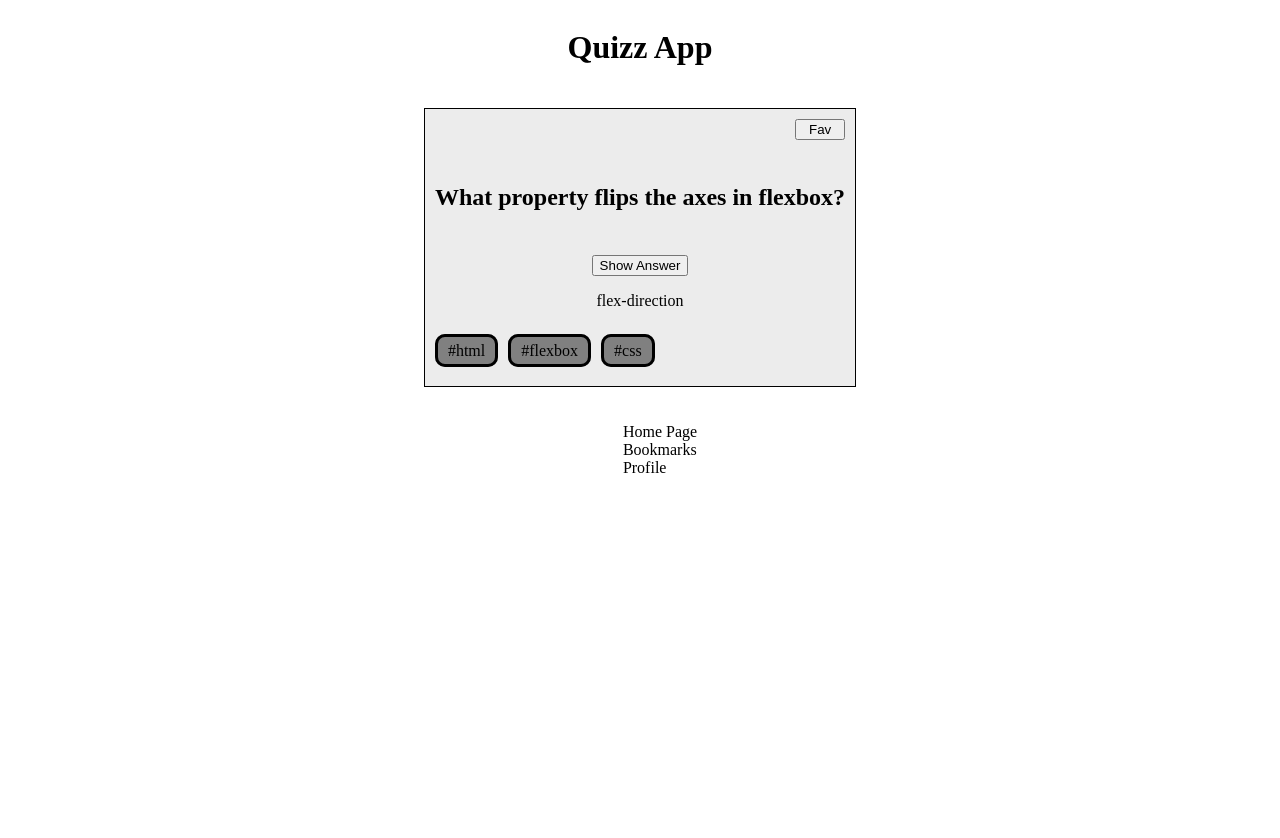
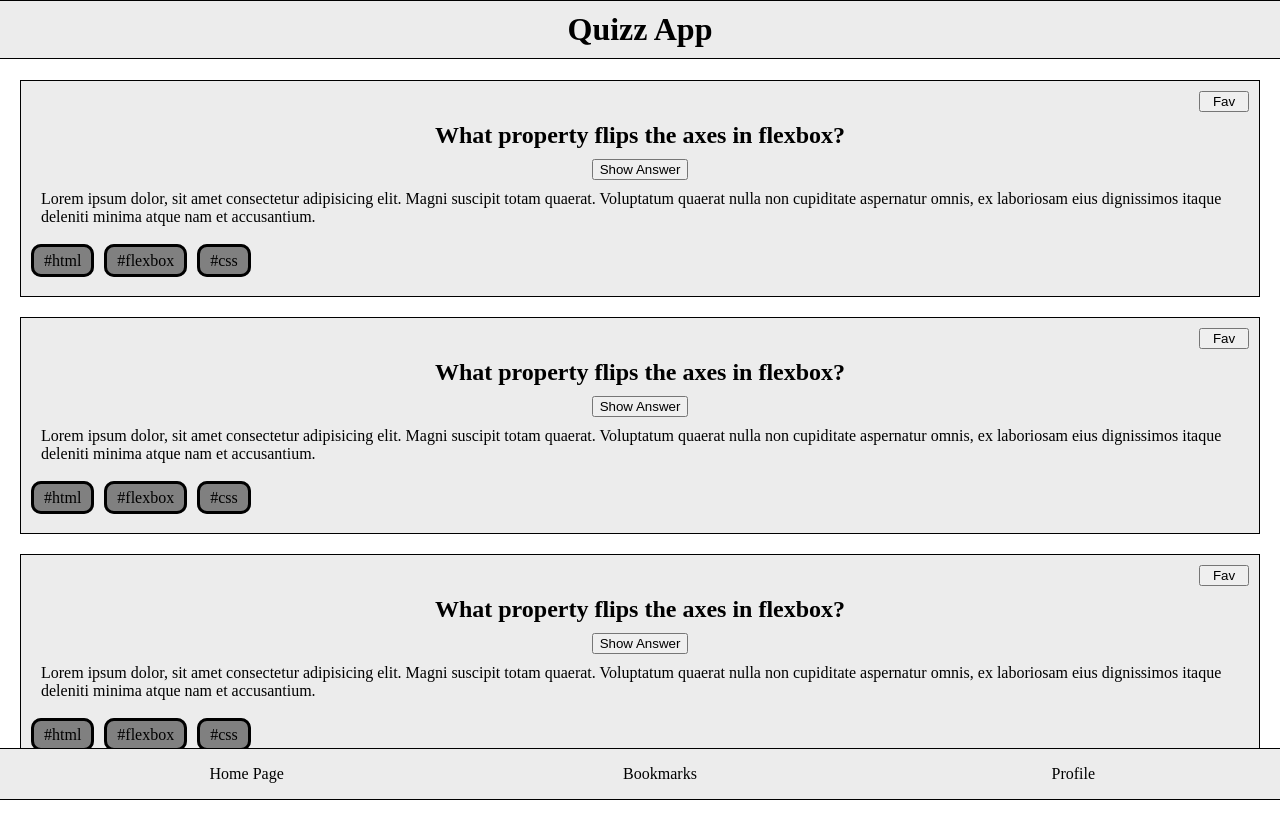
Before and after one commit to luederb/QuizApp, a plain HTML site: page index.html in a window 1280 px wide. Before the commit the page ends 800 px from the top, so only its background shows below. Drawn offline with Linux system fonts and the light colour scheme.

Commit message:
design header and main almost ready

```diff
--- a/css/styles.css
+++ b/css/styles.css
@@ -1,11 +1,37 @@
+html {
+  height: 500px;
+}
 body {
+  margin: 0px;
   display: grid;
   justify-items: center;
+  grid-template-columns: none;
+  grid-template-rows: 1fr 1fr 1fr;
+  height: 500px;
+  position: relative;
+  /* position: static; */
+}
+header {
+  grid-row: 1;
+  text-align: center;
+  background: rgb(236, 236, 236);
+  border: solid;
+  border-width: 0.5px;
+  width: 100%;
+  margin: 0px 20px 0px 20px;
+  padding: 10px;
+  position: fixed;
+  top: 0px;
+  z-index: 1;
+}
+main {
+  grid-row: 2;
+  padding: 0px 0px 110px;
 }
 h1 {
   color: black;
+  margin: 0px;
 }
-
 .question-card {
   background: rgb(236, 236, 236);
   border: solid;
@@ -14,7 +40,9 @@ h1 {
   padding: 10px;
   display: grid;
   grid-template-columns: none;
-  grid-template-rows: minmax(auto) 1fr 30% 30% 20% 1fr;
+  grid-template-rows: minmax(auto) 1fr 1fr 1fr 1fr 1fr;
+  position: relative;
+  top: 60px;
 }
 .bookmark-button {
   grid-row: 1;
@@ -25,6 +53,10 @@ h1 {
   text-align: center;
   grid-row: 2;
   place-self: center;
+  margin: 10px;
+}
+.question p {
+  margin: 0px;
 }
 .answer-button {
   grid-row: 3;
@@ -34,6 +66,10 @@ h1 {
 .answer {
   grid-row: 4;
   justify-self: center;
+  margin: 10px;
+}
+.answer p {
+  margin: 0px;
 }
 #category-nav {
   grid-row: 5;
@@ -44,6 +80,7 @@ h1 {
   padding: 0px;
   display: flex;
   gap: 10px;
+  justify-content: space-evenly;
 }
 .category-tags a {
   color: black;
@@ -59,7 +96,25 @@ h1 {
   border-color: rgb(95, 95, 141);
   color: orange;
 }
-.nav-items {
+footer {
+  grid-row: 3;
+  width: 100%;
+  background: rgb(236, 236, 236);
+  border: solid;
+  border-width: 0.5px;
+  margin: 0px;
+  padding: 0px;
+  position: fixed;
+  bottom: 0px;
+  z-index: 1;
+}
+#nav-items {
+}
+#nav-items ul {
+  list-style: none;
   display: grid;
-  list-style: none;
+  grid-template-rows: none;
+  grid-template-columns: 1fr 1fr 1fr;
+  justify-content: space-evenly;
+  text-align: center;
 }
--- a/index.html
+++ b/index.html
@@ -21,7 +21,96 @@
         </h2>
         <button class="answer-button" type="button">Show Answer</button>
         <section class="answer">
-          <p>flex-direction</p>
+          <p>
+            Lorem ipsum dolor, sit amet consectetur adipisicing elit. Magni
+            suscipit totam quaerat. Voluptatum quaerat nulla non cupiditate
+            aspernatur omnis, ex laboriosam eius dignissimos itaque deleniti
+            minima atque nam et accusantium.
+          </p>
+        </section>
+        <nav id="category-nav">
+          <ul class="category-tags">
+            <li class="tags">
+              <a
+                href="https://developer.mozilla.org/en-US/docs/Web/HTML/Element"
+                target="_blank"
+                >#html</a
+              >
+            </li>
+            <li class="tags">
+              <a
+                href="https://developer.mozilla.org/en-US/docs/Learn/CSS/CSS_layout/Flexbox"
+                target="_blank"
+                >#flexbox</a
+              >
+            </li>
+            <li class="tags">
+              <a
+                href="https://developer.mozilla.org/en-US/docs/Web/CSS/Reference"
+                target="_blank"
+                >#css</a
+              >
+            </li>
+          </ul>
+        </nav>
+      </section>
+      <section class="question-card">
+        <button type="button" class="bookmark-button" name="bookmark">
+          Fav
+        </button>
+        <h2 class="question">
+          <p>What property flips the axes in flexbox?</p>
+        </h2>
+        <button class="answer-button" type="button">Show Answer</button>
+        <section class="answer">
+          <p>
+            Lorem ipsum dolor, sit amet consectetur adipisicing elit. Magni
+            suscipit totam quaerat. Voluptatum quaerat nulla non cupiditate
+            aspernatur omnis, ex laboriosam eius dignissimos itaque deleniti
+            minima atque nam et accusantium.
+          </p>
+        </section>
+        <nav id="category-nav">
+          <ul class="category-tags">
+            <li class="tags">
+              <a
+                href="https://developer.mozilla.org/en-US/docs/Web/HTML/Element"
+                target="_blank"
+                >#html</a
+              >
+            </li>
+            <li class="tags">
+              <a
+                href="https://developer.mozilla.org/en-US/docs/Learn/CSS/CSS_layout/Flexbox"
+                target="_blank"
+                >#flexbox</a
+              >
+            </li>
+            <li class="tags">
+              <a
+                href="https://developer.mozilla.org/en-US/docs/Web/CSS/Reference"
+                target="_blank"
+                >#css</a
+              >
+            </li>
+          </ul>
+        </nav>
+      </section>
+      <section class="question-card">
+        <button type="button" class="bookmark-button" name="bookmark">
+          Fav
+        </button>
+        <h2 class="question">
+          <p>What property flips the axes in flexbox?</p>
+        </h2>
+        <button class="answer-button" type="button">Show Answer</button>
+        <section class="answer">
+          <p>
+            Lorem ipsum dolor, sit amet consectetur adipisicing elit. Magni
+            suscipit totam quaerat. Voluptatum quaerat nulla non cupiditate
+            aspernatur omnis, ex laboriosam eius dignissimos itaque deleniti
+            minima atque nam et accusantium.
+          </p>
         </section>
         <nav id="category-nav">
           <ul class="category-tags">
@@ -51,15 +140,15 @@
       </section>
     </main>
     <footer>
-      <nav>
-        <ul class="nav-items">
-          <li>
+      <nav id="nav-items">
+        <ul>
+          <li class="home-page">
             <a>Home Page</a>
           </li>
-          <li>
+          <li class="bookmarks">
             <a>Bookmarks</a>
           </li>
-          <li>
+          <li class="profile">
             <a>Profile</a>
           </li>
         </ul>
```
